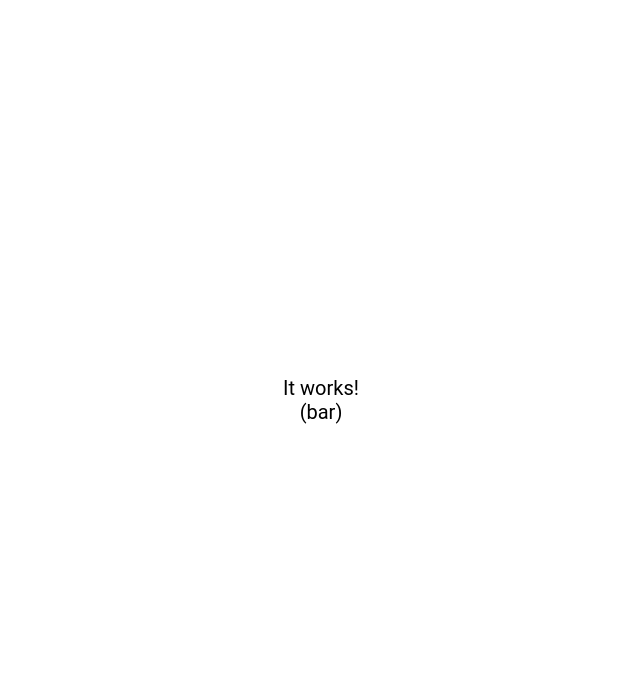
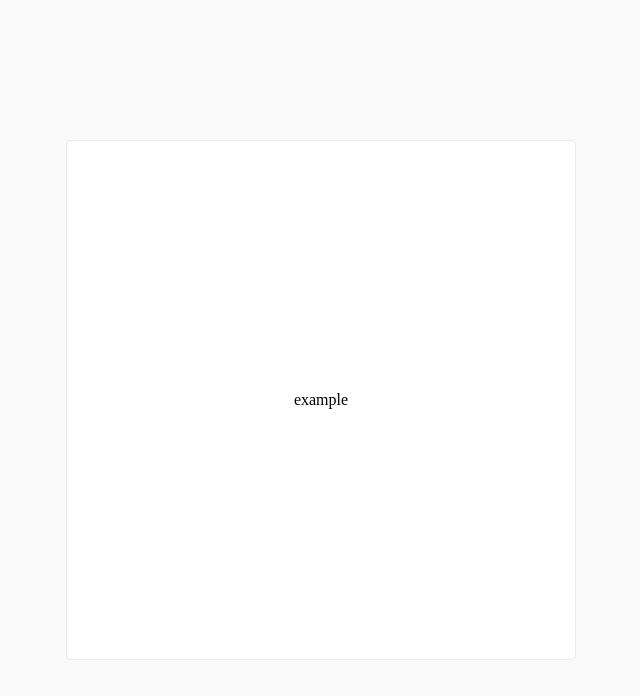
Before and after one commit to hackey9/sibdev-test-spa, a React (Create React App) app: page / in a window 1280 px wide. Shown: the top 696 px of the page, without its empty margins (319-959 px from the left). Built offline with nearby package versions, Linux system fonts and the light colour scheme.

Commit message:
Add form layout

```diff
--- a/src/Core/App.module.scss
+++ /dev/null
@@ -1,11 +0,0 @@
-.test {
-  height: 100%;
-
-  display: flex;
-  align-items: center;
-  justify-content: center;
-
-  font-size: 20px;
-  text-align: center;
-  font-family: Roboto, sans-serif;
-}
--- a/src/Core/App.tsx
+++ b/src/Core/App.tsx
@@ -1,17 +1,11 @@
+import View from "Core/View"
 import React, {FC} from "react"
-import {useSelector} from "react-redux"
-import css from "./App.module.scss"
 
 
 const App: FC = () => {
-  const bar = useSelector(s => s.foo)
 
   return (
-    <div className={css.test}>
-      It works!
-      <br/>
-      ({bar})
-    </div>
+    <View/>
   )
 }
 export default App
--- /dev/null
+++ b/src/Core/View.tsx
@@ -0,0 +1,13 @@
+import LoginLayout from "Features/Blocks/Layouts/LoginLayout"
+import React, {FC} from "react"
+
+
+const View: FC = () => {
+
+  return (
+    <LoginLayout>
+      example
+    </LoginLayout>
+  )
+}
+export default View
--- /dev/null
+++ b/src/Features/Blocks/Layouts/Elements/FullscreenBackgroundElement.tsx
@@ -0,0 +1,18 @@
+import clsx from "clsx"
+import React, {FC} from "react"
+import css from "./Layouts.module.scss"
+
+
+export type FullscreenBackgroundElementProps = {
+  spaces?: boolean
+}
+
+const FullscreenBackgroundElement: FC<FullscreenBackgroundElementProps> = ({children, spaces}) => {
+
+  return (
+    <div className={clsx(css.fullscreenBg, {[css.spaces]: spaces})}>
+      {children}
+    </div>
+  )
+}
+export default FullscreenBackgroundElement
--- /dev/null
+++ b/src/Features/Blocks/Layouts/Elements/Layouts.module.scss
@@ -0,0 +1,35 @@
+.fullscreenBg {
+  background-color: #fafafa;
+  height: 100%;
+
+  overflow-y: auto;
+
+  display: flex;
+  flex-direction: column;
+  flex-wrap: nowrap;
+  align-items: stretch;
+  justify-content: flex-start;
+
+  &.spaces {
+    padding: 40px 0;
+  }
+
+  > .form {
+    margin: auto;
+    flex-shrink: 0;
+
+    background: #FFFFFF;
+    border: 1px solid rgba(39, 39, 39, 0.1);
+    box-sizing: border-box;
+    border-radius: 5px;
+
+    width: 510px;
+    height: 520px;
+
+    display: flex;
+    flex-direction: column;
+    flex-wrap: nowrap;
+    align-items: center;
+    justify-content: center;
+  }
+}
--- /dev/null
+++ b/src/Features/Blocks/Layouts/Elements/LoginFormElement.tsx
@@ -0,0 +1,17 @@
+import clsx from "clsx"
+import React, {FC, PropsWithChildren} from "react"
+import css from "./Layouts.module.scss"
+
+
+
+export type LoginFormElementProps = PropsWithChildren<{}>
+
+const LoginFormElement: FC<LoginFormElementProps> = ({children}) => {
+
+  return (
+    <div className={clsx(css.form)}>
+      {children}
+    </div>
+  )
+}
+export default LoginFormElement
--- /dev/null
+++ b/src/Features/Blocks/Layouts/LoginLayout.tsx
@@ -0,0 +1,18 @@
+import FullscreenBackgroundElement from "Features/Blocks/Layouts/Elements/FullscreenBackgroundElement"
+import LoginFormElement from "Features/Blocks/Layouts/Elements/LoginFormElement"
+import React, {FC, PropsWithChildren} from "react"
+
+
+export type LoginLayoutProps = PropsWithChildren<{}>
+
+const LoginLayout: FC<LoginLayoutProps> = ({children}) => {
+
+  return (
+    <FullscreenBackgroundElement spaces>
+      <LoginFormElement>
+        {children}
+      </LoginFormElement>
+    </FullscreenBackgroundElement>
+  )
+}
+export default LoginLayout
```
